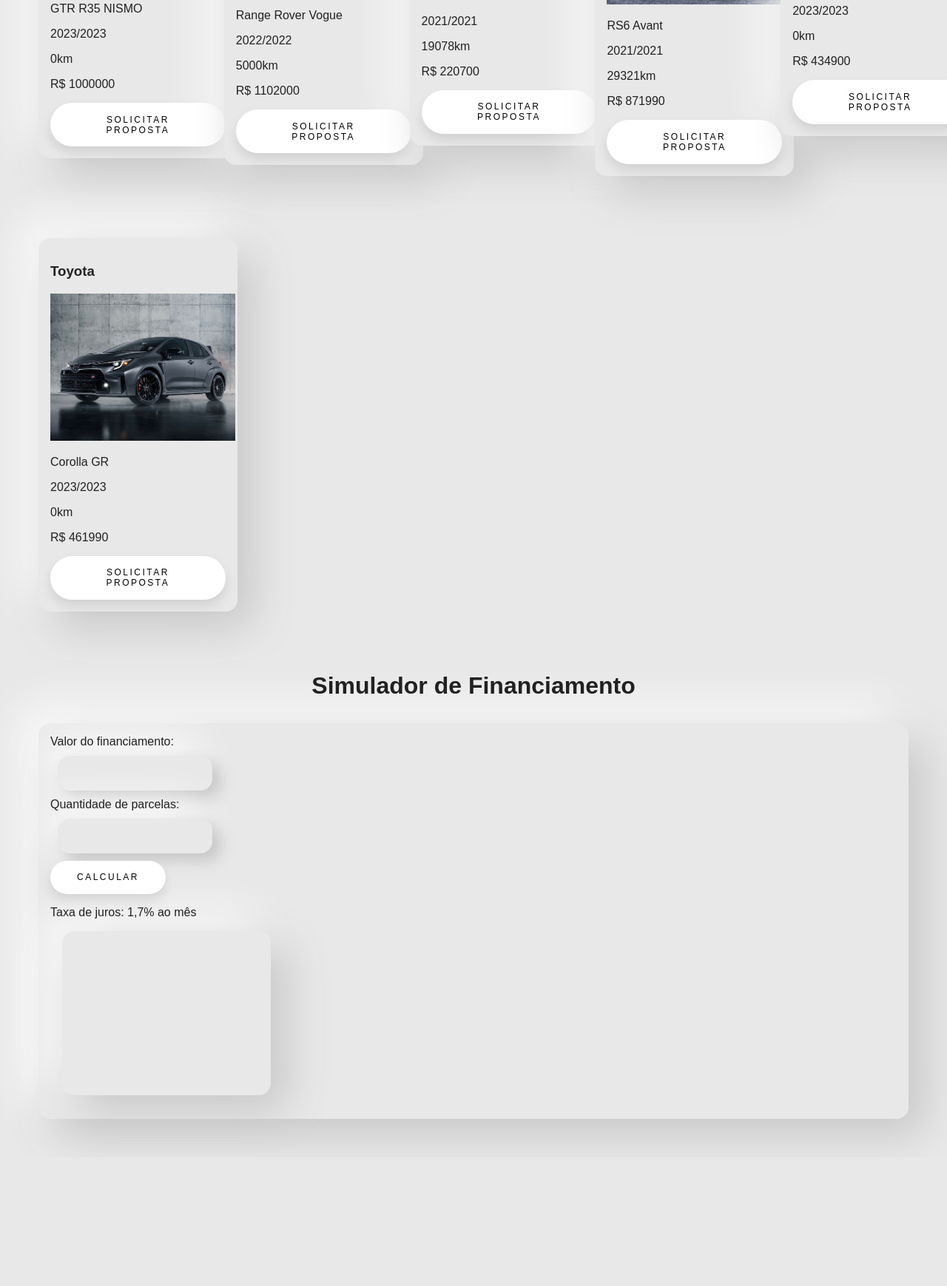
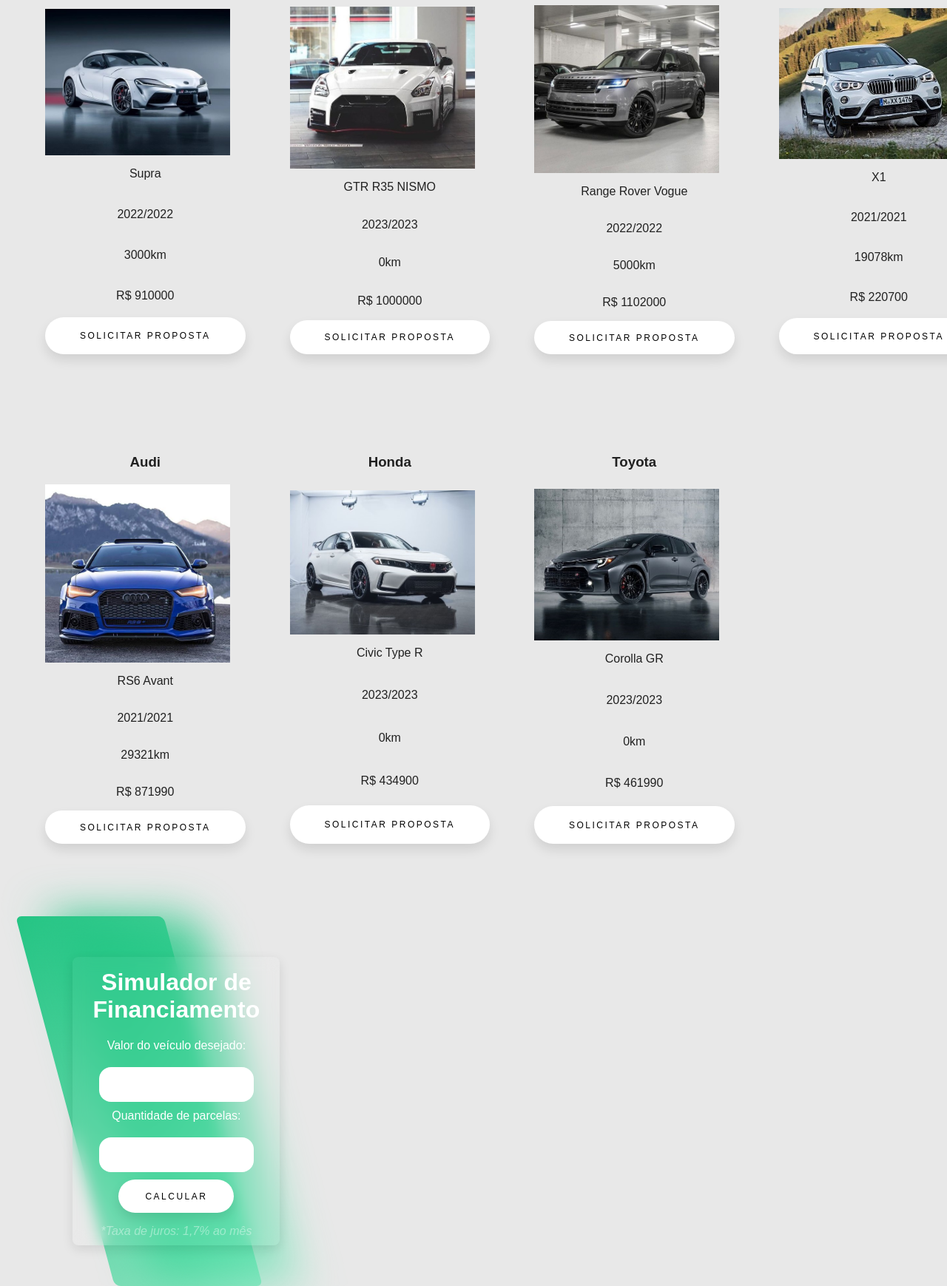
Before and after one commit to jvitorfarias/SimuladorDeFinanciamento, a plain HTML site: page index.html in a window 1280 px wide. Shown: the part 1003-2742 px from the top of the page at 74% size. Before the commit the page ends 2568 px from the top, so only its background shows below. Drawn offline with Linux system fonts and the light colour scheme; some packages are replaced by stand-ins of ours; a script that the page names is missing.

Commit message:
Ultima atualização do projeto antes da entrega, onde foi melhorada a parte visual para o cliente, fora feita também uma limpeza no código deixando-o mais clean e objetivo.

```diff
--- a/index.html
+++ b/index.html
@@ -7,20 +7,34 @@
     <title>Simulador de Financiamento</title>
      <link rel="stylesheet" href="styless.css">
 </head>
-<body>
-  <div id="car" class="card cards-container--form"></div>
+<body id="modoEscuro">
+  <div>
+    <img src="./pictures/logo.png" alt="logomarca da loja" id="logoImg">
+    <h1 id="logoName">Mutuku & Alabama</h1>
+    <h4 id="logoName2">Veículos</h4>
+  </div>
+  <div class="modoNoturno">
+    <button onclick="darkMode()" class="shadow__btn">Modo Noturno</button>
+  </div>
+  <div id="car" class="card cards-container--card"></div>
+  <div class="box">
+    <span></span>
+      <div class="content">
+        <form id="formFinanciamento" class="form forms-container--form">
           <h1>Simulador de Financiamento</h1>
-  <form id="formFinanciamento">
-    <label for="valor">Valor do financiamento:</label>
+            <label for="valor">Valor do veículo desejado:</label>
             <input type="number" id="valor" class="input" required>
             <label for="parcelas">Quantidade de parcelas:</label>
             <input type="number" id="parcelas" class="input" required>
             <button type="submit">Calcular</button>
 
-    <p>Taxa de juros: 1,7% ao mês</p>
-    <div id="resultado"></div>
+            <p id="juros">*Taxa de juros: 1,7% ao mês</p>
         </form>
-
+        <div id="tabelaResultado">
+          <span id="resultado"></span>
+        </div>
+      </div>
+  </div>
   <script src="//cdn.jsdelivr.net/npm/sweetalert2@11"></script>
   <script src="script.js"></script>
 </body>
--- a/script.js
+++ b/script.js
@@ -1,3 +1,8 @@
+function darkMode() {
+  let modeDark = document.getElementById("modoEscuro")
+  modeDark.classList.toggle("dark")
+}
+
 const cars1 = document.getElementById("car")
 
 fetch("carsList.json").then((response) => {
@@ -62,8 +67,6 @@ form.addEventListener("submit", function(event) {
   let resultado = (valor / parcelas) * 1.7
   let valorTotal = resultado * parcelas
 
-  tabela.className = "tabela"
-
   let prestacao = document.createElement("p")
   prestacao.innerText = `Valor prestação: R$ ${(resultado).toFixed(2)}`
   tabela.appendChild(prestacao)
--- a/styless.css
+++ b/styless.css
@@ -6,22 +6,56 @@ body {
   background-color: #e8e8e8;
 }
 
+#modoEscuro {
+  text-align: center;
+  padding: 5px;
+  margin-left: 8px;
+}
+
+.dark {
+  background-color: #212121;
+  color: #e6e6e6;
+}
+
+#logoImg {
+  position: absolute;
+  left: 10%;
+  width: 500px;
+  height: 200px;
+}
+
+#logoName {
+  font-family: system-ui, -apple-system, BlinkMacSystemFont, 'Segoe UI', Roboto, Oxygen, Ubuntu, Cantarell, 'Open Sans', 'Helvetica Neue', sans-serif;
+  position: relative;
+  right: 5%;
+  font-size: 50px;
+  padding-bottom: 5px;
+}
+
+#logoName2 {
+  font-family: system-ui, -apple-system, BlinkMacSystemFont, 'Segoe UI', Roboto, Oxygen, Ubuntu, Cantarell, 'Open Sans', 'Helvetica Neue', sans-serif;
+  position: relative;
+  right: 5%;
+  font-size: 30px;
+  padding-top: 0px;
+}
+
 h1 {
   text-align: center;
 }
 
 #formFinanciamento {
+  display: grid;
   padding: 1rem;
   margin: 2rem;
   border-radius: 1rem;
-  background: #e8e8e8;
-  box-shadow: 20px 20px 60px #c5c5c5,
-     -20px -20px 60px #ffffff;
   transition: 0.3s;
+  justify-content: center;
+  justify-items: center;
 }
 
 label {
-  display: block;
+  display: flex;
   margin-bottom: 10px;
 }
 
@@ -45,48 +79,59 @@ button:hover {
   background-color: #23c483;
   box-shadow: 0px 15px 20px rgba(46, 229, 157, 0.4);
   color: #fff;
-  transform: translateY(-7px);
 }
 
 button:active {
   transform: translateY(-1px);
 }
 
+#tabelaResultado {
+  position: absolute;
+  top: 450px;
+  width: 280px;
+  color: #000;
+  background: rgba(255, 255, 255, 0.05);
+  backdrop-filter: blur(2px);
+  box-shadow: 0 5px 15px rgba(0, 0, 0, 0.1);
+  border-radius: 8px;
+  margin: 1rem;
+  transition: 3s;
+}
+
 #resultado {
-  height: 190px;
-  width: 250px;
-  padding: 1rem;
-  margin: 1rem;
-  border-radius: 1rem;
-  background: #e8e8e8;
-  box-shadow: 20px 20px 60px #c5c5c5,
-     -20px -20px 60px #ffffff;
-  transition: 0.3s;
+  position: relative;
+  left: 3%;
+  display: grid;
+  word-break: break-word;
+}
+
+#juros {
+  font-style: italic;
+  opacity: 0.4;
 }
 
 #car {
   display: grid;
-  grid-gap: 20px 14px;
+  gap: 20px 60px;
   align-content: start;
-  align-items: start;
+  align-items: stretch;
   width: 100%;
   margin-bottom: 50px;
 }
 
-.cards-container--form {
+.cards-container--card {
   grid-template-columns: repeat(auto-fill,minmax(234px,1fr));
 }
 
 .listCars {
-  height: inherit;
+  display: grid;
   width: inherit;
   padding: 1rem;
   margin: 2rem;
   border-radius: 1rem;
-  background: #e8e8e8;
-  box-shadow: 20px 20px 60px #c5c5c5,
-     -20px -20px 60px #ffffff;
   transition: 0.3s;
+  align-content: stretch;
+  align-items: stretch;
 }
 
 .photoCars {
@@ -96,19 +141,12 @@ button:active {
   height: auto;
 }
 
-.tabela {
-  word-break: break-word;
-}
-
 .input {
   display: flex;
   border: none;
   padding: 1rem;
   margin: 10px;
   border-radius: 1rem;
-  background: #e8e8e8;
-  box-shadow: 10px 10px 20px #c5c5c5,
-     -20px -20px 60px #ffffff;
   transition: 0.3s;
 }
 
@@ -119,3 +157,96 @@ button:active {
      inset -20px -20px 60px #ffffff;
   transition: 0.3s;
 }
+
+.shadow__btn {
+  font-family: Arial, sans-serif;
+  border: none;
+  font-size: 12px;
+  color: #000;
+  border-radius: 45px;
+  font-weight: 300;
+  transition: 1s;
+  transition-property: box-shadow;
+}
+
+.shadow__btn {
+  position:absolute;
+  top: 1%;
+  left: 90%;
+  background: #23c483;
+  box-shadow: 0 0 25px #23c483;
+}
+
+.shadow__btn:hover {
+  box-shadow: 0 0 5px #000,
+              0 0 25px #000,
+              0 0 50px #000,
+              0 0 100px #000;
+}
+
+.box {
+  position: absolute;
+  width: 400px;
+  left: 3%;
+  height: 500px;
+  display: flex;
+  justify-content: center;
+  align-items: center;
+  transition: 0.5s;
+  z-index: 1;
+ }
+
+ .box::before {
+  content: ' ';
+  position: absolute;
+  top: 0;
+  left: 50px;
+  width: 50%;
+  height: 100%;
+  text-decoration: none;
+  background: #fff;
+  border-radius: 8px;
+  transform: skewX(15deg);
+  transition: 0.5s;
+ }
+
+ .box::after {
+  content: '';
+  position: absolute;
+  top: 0;
+  left: 50;
+  width: 50%;
+  height: 100%;
+  background: #fff;
+  border-radius: 8px;
+  transform: skewX(15deg);
+  transition: 0.5s;
+  filter: blur(30px);
+ }
+
+ .box:hover:before,
+ .box:hover:after {
+  transform: skewX(0deg) scaleX(1.3);
+ }
+
+ .box:before,
+ .box:after {
+  background: linear-gradient(315deg, rgba(46, 229, 157, 0.4), #23c483)
+ }
+
+ .box .content {
+  position: relative;
+  width: 200px;
+  height: 350px;
+  padding: 20px 40px;
+  background: rgba(255, 255, 255, 0.05);
+  backdrop-filter: blur(10px);
+  box-shadow: 0 5px 15px rgba(0, 0, 0, 0.1);
+  border-radius: 8px;
+  z-index: 1;
+  transform: 0.5s;
+  color: #fff;
+  display: flex;
+  justify-content: center;
+  align-items: center;
+ }
```
Also changed, not shown: pictures/logo.png (added). Lines whose indentation alone changed are shown as unchanged.
